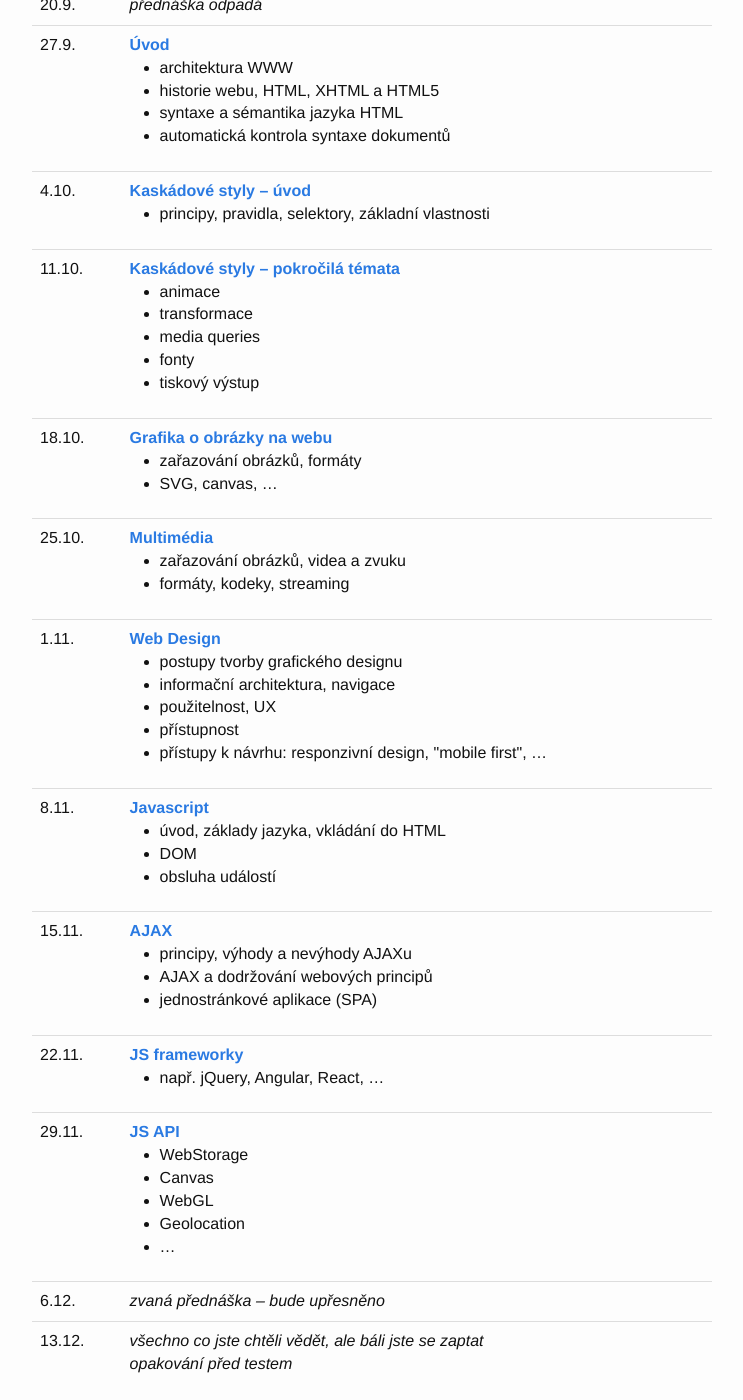
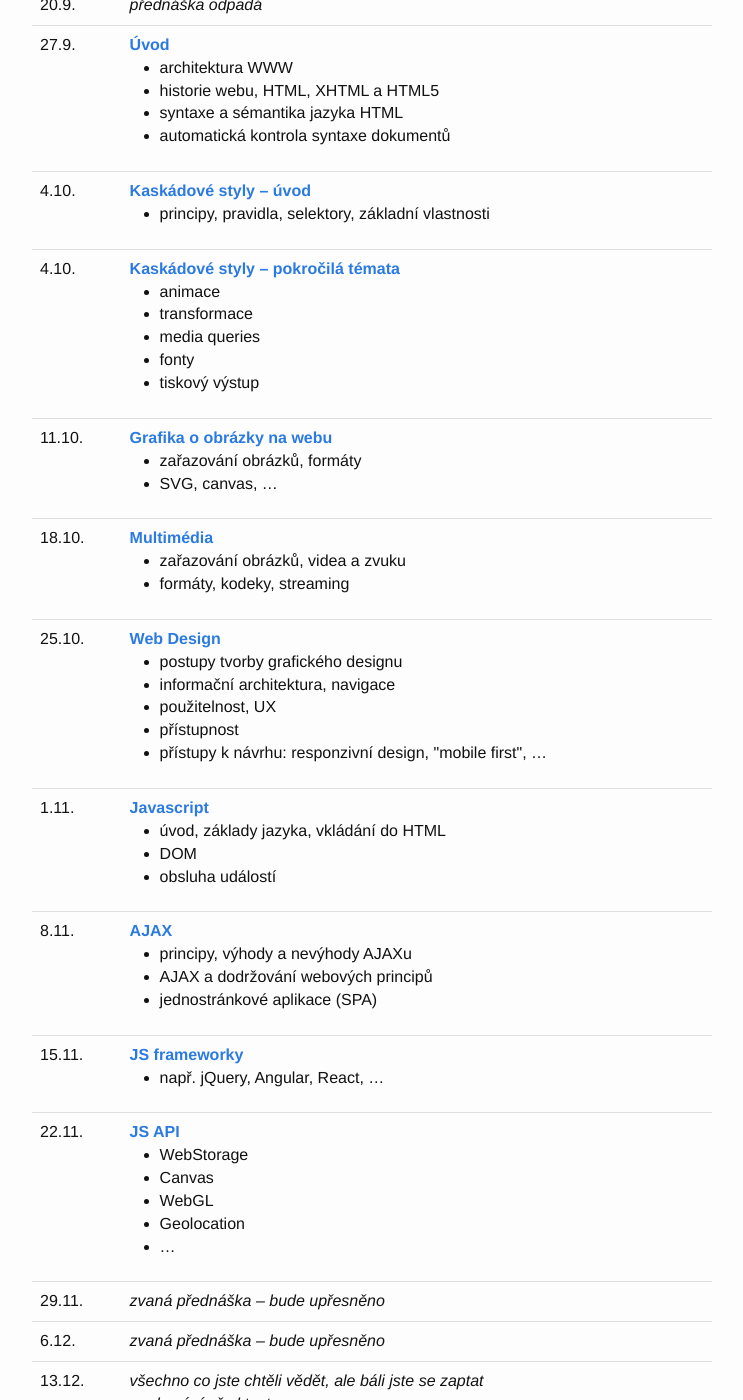
Before and after one commit to 4iz268/4iz268.github.io, a Jekyll site: the page built from prednasky/index.html, in a window 1280 px wide and 1400 px high, scrolled down 318 px. Shown: the whole window, without its empty margins (268-1011 px from the left). Built offline with Jekyll 4.4.1, drawn with Linux system fonts in a browser that asks for light colours; nearby versions of some CDN libraries.

Commit message:
Aktualizace datumů

```diff
--- a/prednasky/index.html
+++ b/prednasky/index.html
@@ -41,7 +41,7 @@ title: Přednášky
       </td>
     </tr>
     <tr>
-      <td>11.10.</td>
+      <td>4.10.</td>
       <td>
         <strong><a href="http://www.kosek.cz/vyuka/4iz268/prednasky/css2/">Kaskádové styly – pokročilá témata</a></strong>
         <ul>
@@ -73,7 +73,7 @@ title: Přednášky
       </td>
     </tr>
     <tr>
-      <td>1.11.</td>
+      <td>25.10.</td>
       <td>
         <strong><a href="http://www.kosek.cz/vyuka/4iz268/prednasky/design/">Web Design</a></strong>
         <ul>
@@ -128,6 +128,10 @@ title: Přednášky
           <li>…</li>
         </ul>
       </td>
+    </tr>
+    <tr>
+      <td>29.11.</td>
+      <td><em>zvaná přednáška &ndash; bude upřesněno</em></td>
     </tr>
     <tr>
       <td>6.12.</td>
```
Also changed, not shown: other parts of prednasky/index.html (+6 -6 lines).
